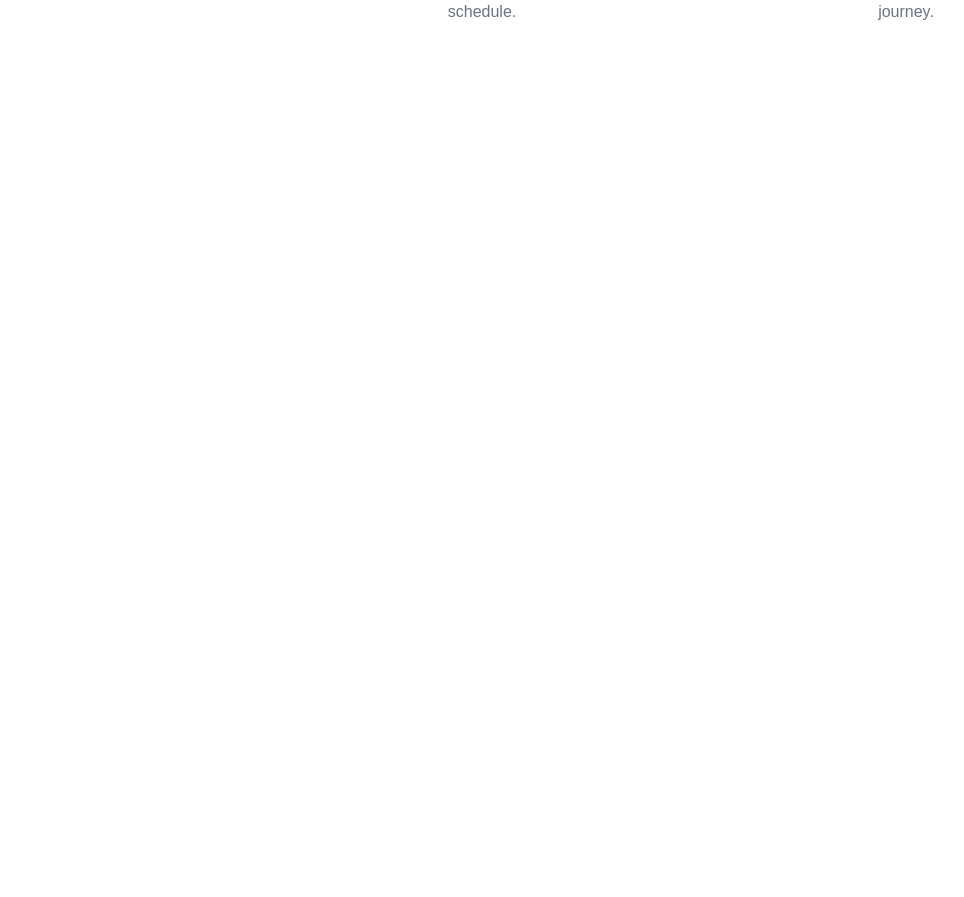
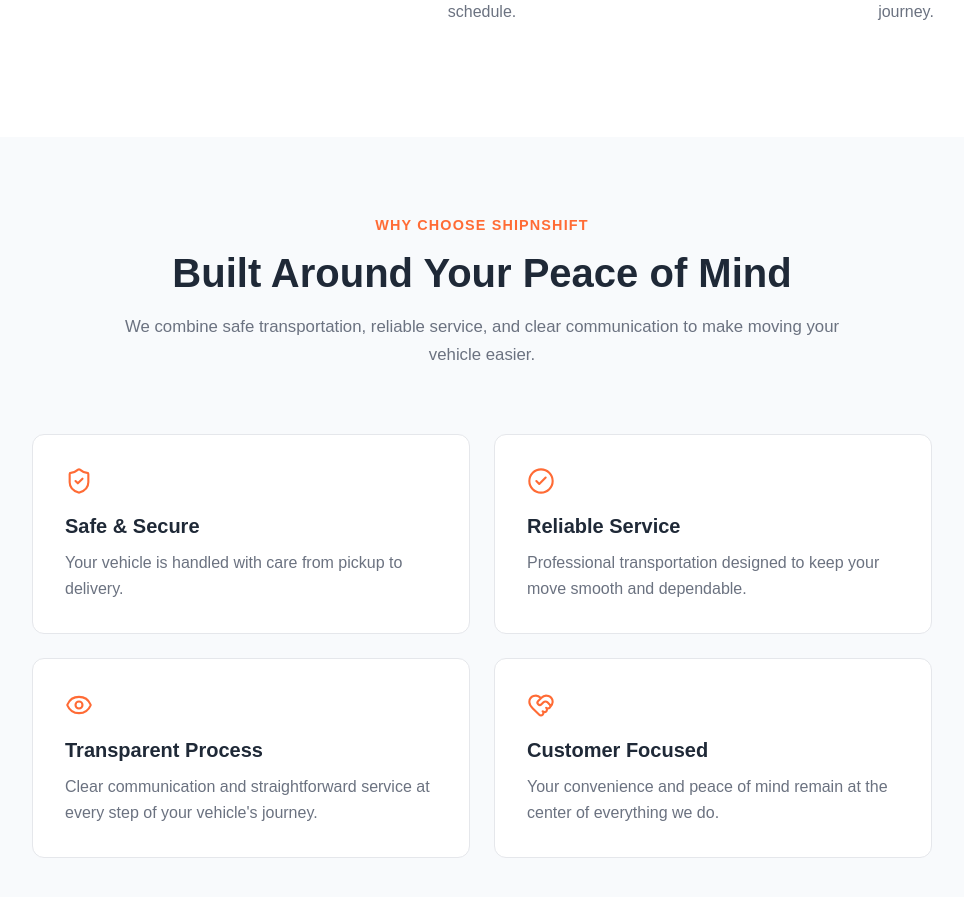
Before and after one commit to Yash-Bhamania/ShipNshift, a React (Vite) app: page /contact in a window 1280 px wide. Shown: the part 2400-3297 px from the top of the page, without its empty margins (158-1122 px from the left). Before the commit the page ends 2537 px from the top, so only its background shows below. Built offline with nearby package versions, Linux system fonts and the light colour scheme.

Commit message:
feat: add home why choose section

```diff
--- /dev/null
+++ b/src/components/WhyChoose/index.jsx
@@ -0,0 +1,71 @@
+import { ShieldCheck, CircleCheck, Eye, HeartHandshake } from "lucide-react";
+import "./whyChoose.scss";
+
+const WhyChoose = () => {
+  return (
+    <section className="why-choose-section">
+      <div className="container">
+
+        <div className="why-choose-header">
+          <span className="section-eyebrow">WHY CHOOSE SHIPNSHIFT</span>
+
+          <h2>Built Around Your Peace of Mind</h2>
+
+          <p>
+            We combine safe transportation, reliable service, and clear
+            communication to make moving your vehicle easier.
+          </p>
+        </div>
+
+        <div className="why-choose-grid">
+
+          <article className="why-choose-item">
+            <ShieldCheck size={28} strokeWidth={1.8} />
+
+            <h3>Safe & Secure</h3>
+
+            <p>
+              Your vehicle is handled with care from pickup to delivery.
+            </p>
+          </article>
+
+          <article className="why-choose-item">
+            <CircleCheck size={28} strokeWidth={1.8} />
+
+            <h3>Reliable Service</h3>
+
+            <p>
+              Professional transportation designed to keep your move smooth
+              and dependable.
+            </p>
+          </article>
+
+          <article className="why-choose-item">
+            <Eye size={28} strokeWidth={1.8} />
+
+            <h3>Transparent Process</h3>
+
+            <p>
+              Clear communication and straightforward service at every step
+              of your vehicle's journey.
+            </p>
+          </article>
+
+          <article className="why-choose-item">
+            <HeartHandshake size={28} strokeWidth={1.8} />
+
+            <h3>Customer Focused</h3>
+
+            <p>
+              Your convenience and peace of mind remain at the center of
+              everything we do.
+            </p>
+          </article>
+
+        </div>
+      </div>
+    </section>
+  );
+};
+
+export default WhyChoose;
--- /dev/null
+++ b/src/components/WhyChoose/whyChoose.scss
@@ -0,0 +1,123 @@
+@use "../../styles/variables" as *;
+@use "../../styles/mixins" as *;
+
+.why-choose-section {
+  padding: $section-padding-y 0;
+  background-color: $surface-color;
+
+  // =========================
+  // SECTION HEADER
+  // =========================
+
+  .why-choose-header {
+    max-width: 750px;
+    margin: 0 auto;
+    text-align: center;
+
+    .section-eyebrow {
+      display: block;
+      font-size: 0.9rem;
+      font-weight: 600;
+      letter-spacing: 0.08em;
+      color: $accent-color;
+    }
+
+    h2 {
+      margin: 1rem 0;
+      font-size: 2.5rem;
+      line-height: 1.2;
+      color: $text-primary;
+    }
+
+    p {
+      margin: 0;
+      font-size: 1.05rem;
+      line-height: 1.7;
+      color: $text-secondary;
+    }
+  }
+
+  // =========================
+  // WHY CHOOSE GRID
+  // =========================
+
+  .why-choose-grid {
+    display: grid;
+    grid-template-columns: repeat(2, 1fr);
+    gap: 1.5rem;
+    max-width: 900px;
+    margin: 4rem auto 0;
+  }
+
+  // =========================
+  // REASON ITEM
+  // =========================
+
+  .why-choose-item {
+    padding: 2rem;
+    background-color: $white;
+    border: 1px solid $border-color;
+    border-radius: $radius-md;
+
+    svg {
+      margin-bottom: 1rem;
+      color: $accent-color;
+    }
+
+    h3 {
+      margin: 0 0 0.75rem;
+      font-size: 1.25rem;
+      color: $text-primary;
+    }
+
+    p {
+      margin: 0;
+      font-size: 1rem;
+      line-height: 1.6;
+      color: $text-secondary;
+    }
+  }
+
+  // =========================
+  // TABLET
+  // =========================
+
+  @include tablet {
+    .why-choose-grid {
+      gap: 1.25rem;
+      margin-top: 3rem;
+    }
+
+    .why-choose-item {
+      padding: 1.75rem;
+    }
+  }
+
+  // =========================
+  // MOBILE
+  // =========================
+
+  @include mobile {
+    .why-choose-header {
+      max-width: 100%;
+
+      h2 {
+        font-size: 2rem;
+      }
+
+      p {
+        font-size: 1rem;
+      }
+    }
+
+    .why-choose-grid {
+      grid-template-columns: 1fr;
+      gap: 1rem;
+      margin-top: 2.5rem;
+    }
+
+    .why-choose-item {
+      padding: 1.5rem;
+    }
+  }
+}
--- a/src/pages/home/index.jsx
+++ b/src/pages/home/index.jsx
@@ -3,6 +3,7 @@
 import TrustSection from '../../components/TrustSection'
 import Services from '../../components/Services'
 import Process from '../../components/Process'
+import WhyChoose from '../../components/WhyChoose'
 
 const Home = () => {
   return (
@@ -11,6 +12,7 @@
       <TrustSection/>
       <Services/>
       <Process/>
+      <WhyChoose/>
     </div>
   )
 }
```
